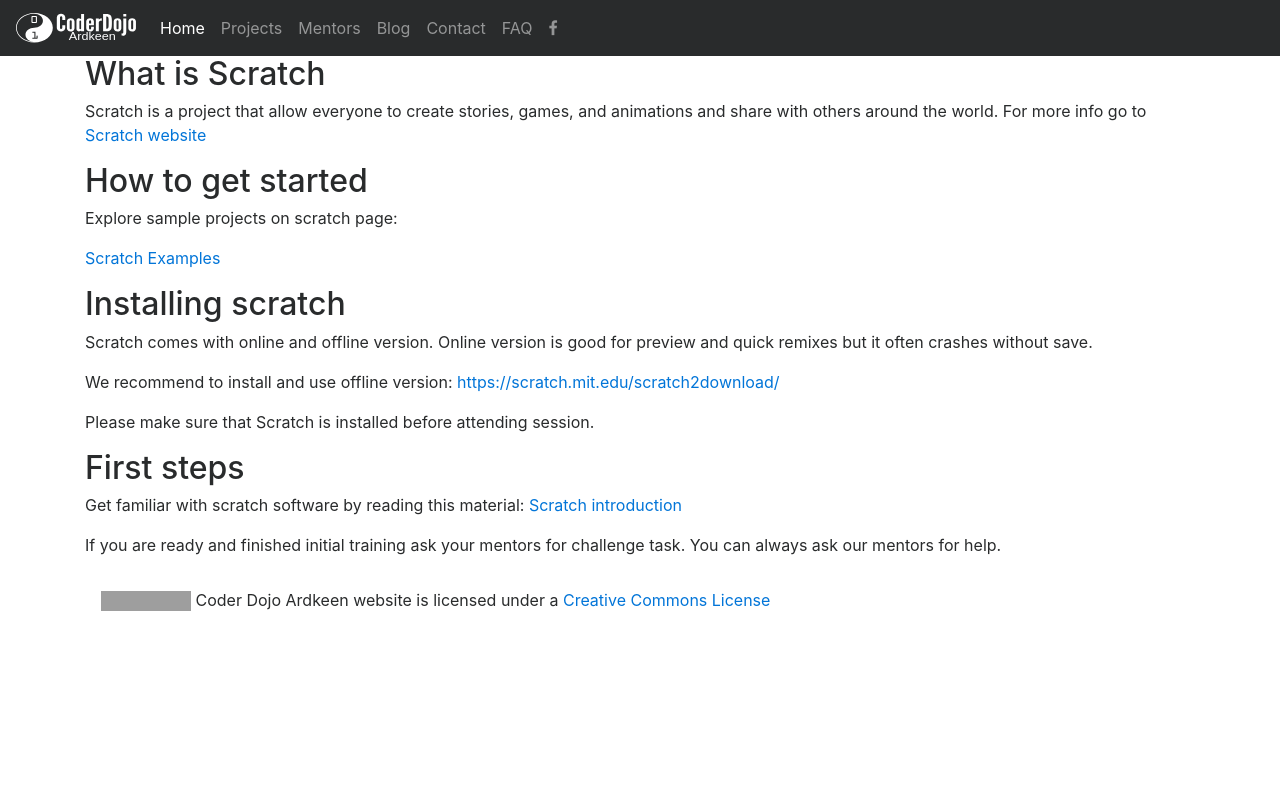
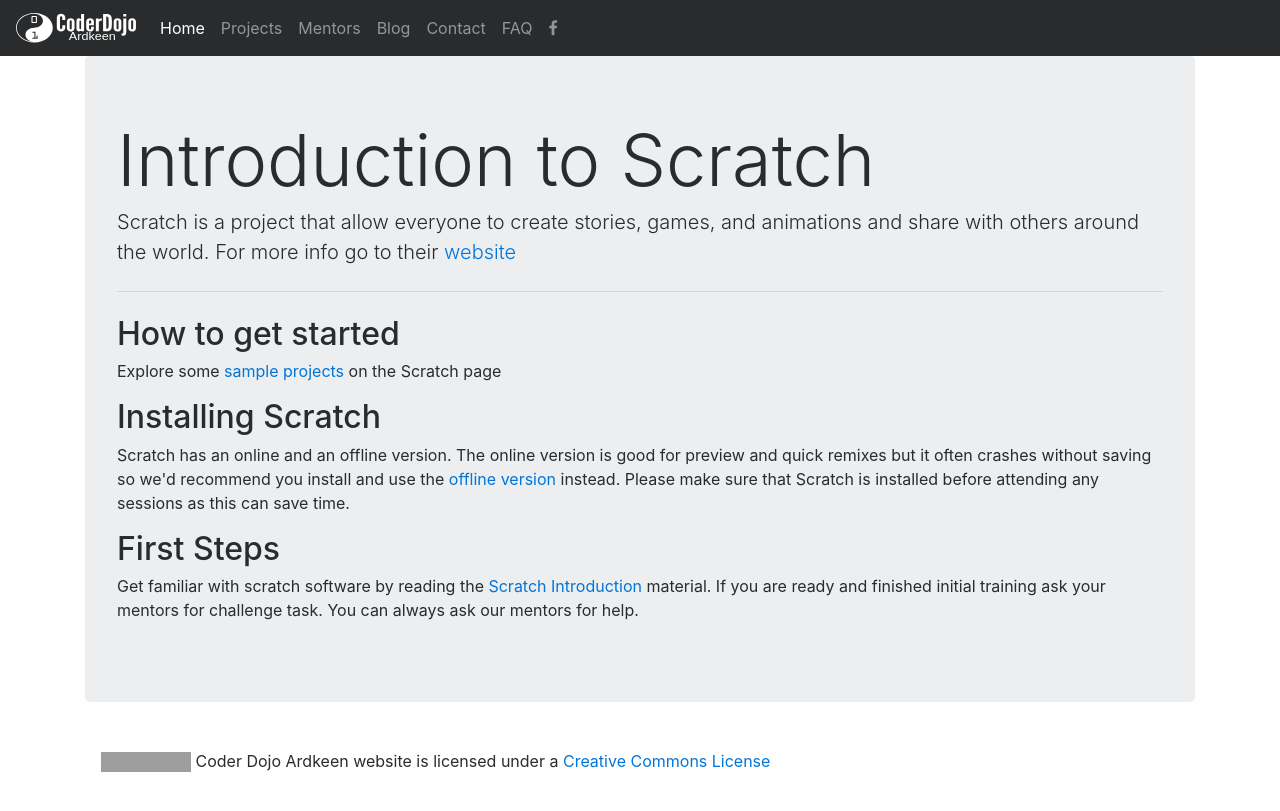
Before and after one commit to Metawired/coderdojo, a Jekyll site: the page built from project/scratch/starter.md, in a window 1280 px wide. Shown: the top 811 px of the page. Built offline with Jekyll 4.4.1, drawn with Linux system fonts in a browser that asks for light colours; grey boxes are pictures that could not be loaded.

Commit message:
Finishing work on Project pages

```diff
--- a/_layouts/default.html
+++ b/_layouts/default.html
@@ -59,9 +59,23 @@
             <img alt="Creative Commons License" style="border-width:0" src="https://i.creativecommons.org/l/by/4.0/80x15.png"/>
           </a> Coder Dojo Ardkeen website is licensed under a <a rel="license" href="http://creativecommons.org/licenses/by/4.0/">Creative Commons License</a>
         </span>
+        <span class="navbar-text">
+          <div class="fb-follow" data-href="https://www.facebook.com/coderdojoardkeen/" data-layout="standard" data-size="small" data-show-faces="true"></div>
+        </span>
       </nav>
     </div>
   </body>
+  <!-- FB integration-->
+  <div id="fb-root"></div>
+  <script>
+  (function(d, s, id) {
+    var js, fjs = d.getElementsByTagName(s)[0];
+    if (d.getElementById(id)) return;
+    js = d.createElement(s); js.id = id;
+    js.src = "//connect.facebook.net/en_GB/sdk.js#xfbml=1&version=v2.10&appId=403070956557717";
+    fjs.parentNode.insertBefore(js, fjs);
+  }(document, 'script', 'facebook-jssdk'));
+  </script>
   <script>
     ((window.gitter = {}).chat = {}).options = {
       room: 'Coderdojo-Ardkeen/Lobby'
--- a/project/scratch/starter.md
+++ b/project/scratch/starter.md
@@ -1,34 +1,17 @@
 ---
 layout: default
-title: "Scratch introduction project"
+title: "Introduction to Scratch"
 ---
-
-## What is Scratch
-
-Scratch is a project that allow everyone to create stories, games, and animations
-and share with others around the world. For more info go to [Scratch website](https://scratch.mit.edu)
-
-
-## How to get started
-
-Explore sample projects on scratch page:
-
-[Scratch Examples](https://scratch.mit.edu/explore/projects/all)
-
-## Installing scratch
-
-Scratch comes with online and offline version.
-Online version is good for preview and quick remixes but it often crashes without save.
-
-We recommend to install and use offline version:
-[https://scratch.mit.edu/scratch2download/](http://coderdojo.metawired.eu/project/starter/)
-
-Please make sure that Scratch is installed before attending session.
-
-## First steps
-
-Get familiar with scratch software by reading this material:
-[Scratch introduction](http://kata.coderdojo.com/images/6/69/Beginner_Scratch_Sushi.pdf)
-
-If you are ready and finished initial training ask your mentors for challenge task.
-You can always ask our mentors for help.
+<div class="jumbotron">
+  <h1 class="display-3">{{ page.title }}</h1>
+  <p class="lead">
+    Scratch is a project that allow everyone to create stories, games, and animations and share with others around the world. For more info go to their <a href="https://scratch.mit.edu">website</a>
+  </p>
+  <hr class="my-4">
+  <h2 class="display-5">How to get started</h2>
+  <p>Explore some <a href="https://scratch.mit.edu/explore/projects/all">sample projects</a> on the Scratch page</p>
+  <h2 class="display-5">Installing Scratch</h2>
+  <p>Scratch has an online and an offline version. The online version is good for preview and quick remixes but it often crashes without saving so we'd recommend you install and use the <a href="https://scratch.mit.edu/scratch2download/">offline version</a> instead. Please make sure that Scratch is installed before attending any sessions as this can save time.</p>
+  <h2 class="display-5">First Steps</h2>
+  <p>Get familiar with scratch software by reading the <a href="http://kata.coderdojo.com/images/6/69/Beginner_Scratch_Sushi.pdf">Scratch Introduction</a> material. If you are ready and finished initial training ask your mentors for challenge task. You can always ask our mentors for help.</p>
+</div>
```
Also changed, not shown: index.md (+25 -62 lines), project/general/starter.md (+23 -25 lines), project/general/website.md (+30 -40 lines).
